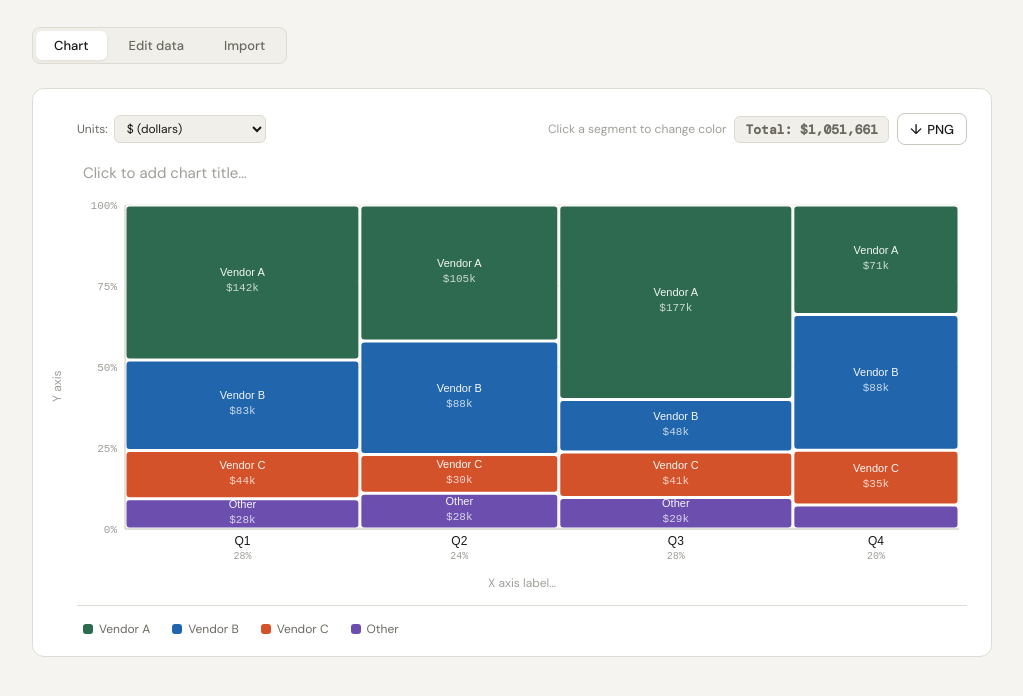
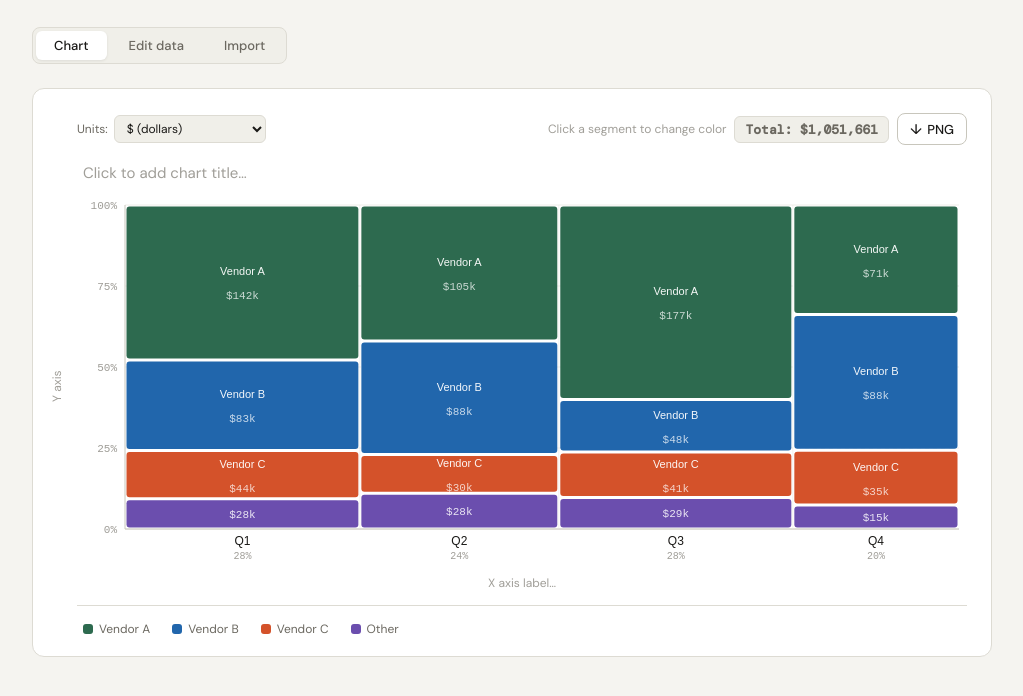
Before and after one commit to sammmmmmmmm1/mekko-chart, a plain HTML site: page index.html in a window 1280 px wide. Shown: the part 80-776 px from the top of the page, without its empty margins (128-1151 px from the left). Drawn offline with nearby package versions, Linux system fonts and the light colour scheme.

Commit message:
Add files via upload

```diff
--- a/index.html
+++ b/index.html
@@ -600,11 +600,52 @@ function drawChart(){
       const rx=xPx+gap,ry=yPx+gap,rw=Math.max(rectW-gap*2,0),rh=Math.max(rectH-gap*2,0);
       const pctCol=Math.round(rowFrac*100),pctTotal=Math.round(val/grandTotal*100);
       rects+=`<rect x="${rx}" y="${ry}" width="${rw}" height="${rh}" fill="${color}" rx="3" data-row="${esc(row)}" data-col="${esc(col.name)}" data-val="${val}" data-ri="${ri}" data-pctcol="${pctCol}" data-pcttotal="${pctTotal}" style="cursor:pointer;transition:opacity 0.1s;"/>`;
-      if(rh>24&&rw>40){
-        const lx=xPx+rectW/2,ly=yPx+rectH/2,fs=rw<70?10:11;
-        const sr=row.length>12?row.slice(0,11)+'…':row;
-        labels+=`<text x="${lx}" y="${ly-6}" text-anchor="middle" font-size="${fs}" fill="rgba(255,255,255,0.95)" font-family="sans-serif" style="pointer-events:none;">${esc(sr)}</text>`;
-        labels+=`<text x="${lx}" y="${ly+9}" text-anchor="middle" font-size="${fs}" fill="rgba(255,255,255,0.75)" font-family="monospace" style="pointer-events:none;">${fmtLabel(val,rw,units)}</text>`;
+      // Adaptive label: try to fit name+value, then just value, then nothing
+      {
+        const lx=xPx+rectW/2, ly=yPx+rectH/2;
+        const valStr=fmtLabel(val,rw,units);
+        // Estimate character width at a given font size (sans-serif ≈ 0.55× size, mono ≈ 0.60× size)
+        function fits(text,fs,availW){return text.length*fs*0.58<availW-6;}
+        // Truncate row name to fit available width at a given font size
+        function truncate(text,fs,availW){
+          let s=text;
+          while(s.length>1&&!fits(s,fs,availW))s=s.slice(0,-1);
+          return s.length<text.length?s.slice(0,-1)+'…':s;
+        }
+        // We need at least ~18px height for one line, ~34px for two lines
+        const canTwoLine=rh>34&&rw>28;
+        const canOneLine=rh>18&&rw>24;
+        if(canTwoLine){
+          // Try font sizes from 11 down to 8; pick largest where both lines fit
+          let chosen=null;
+          for(const fs of [11,10,9,8]){
+            const nameStr=truncate(row,fs,rw);
+            if(fits(valStr,fs,rw)){chosen={fs,nameStr};break;}
+          }
+          if(chosen){
+            const {fs,nameStr}=chosen;
+            const lineGap=fs+3;
+            labels+=`<text x="${lx}" y="${ly-lineGap/2}" text-anchor="middle" font-size="${fs}" fill="rgba(255,255,255,0.95)" font-family="sans-serif" style="pointer-events:none;">${esc(nameStr)}</text>`;
+            labels+=`<text x="${lx}" y="${ly+lineGap/2+fs-1}" text-anchor="middle" font-size="${fs}" fill="rgba(255,255,255,0.75)" font-family="monospace" style="pointer-events:none;">${esc(valStr)}</text>`;
+          } else if(canOneLine){
+            // Fall back: just the value on one line
+            for(const fs of [11,10,9,8]){
+              if(fits(valStr,fs,rw)){
+                labels+=`<text x="${lx}" y="${ly+fs*0.35}" text-anchor="middle" font-size="${fs}" fill="rgba(255,255,255,0.85)" font-family="monospace" style="pointer-events:none;">${esc(valStr)}</text>`;
+                break;
+              }
+            }
+          }
+        } else if(canOneLine){
+          // Single line: value only, autosize
+          for(const fs of [11,10,9,8]){
+            if(fits(valStr,fs,rw)){
+              labels+=`<text x="${lx}" y="${ly+fs*0.35}" text-anchor="middle" font-size="${fs}" fill="rgba(255,255,255,0.85)" font-family="monospace" style="pointer-events:none;">${esc(valStr)}</text>`;
+              break;
+            }
+          }
+        }
+        // else: segment too small — show nothing (tooltip still works on hover)
       }
       yCursor+=rectH;
     });
```
